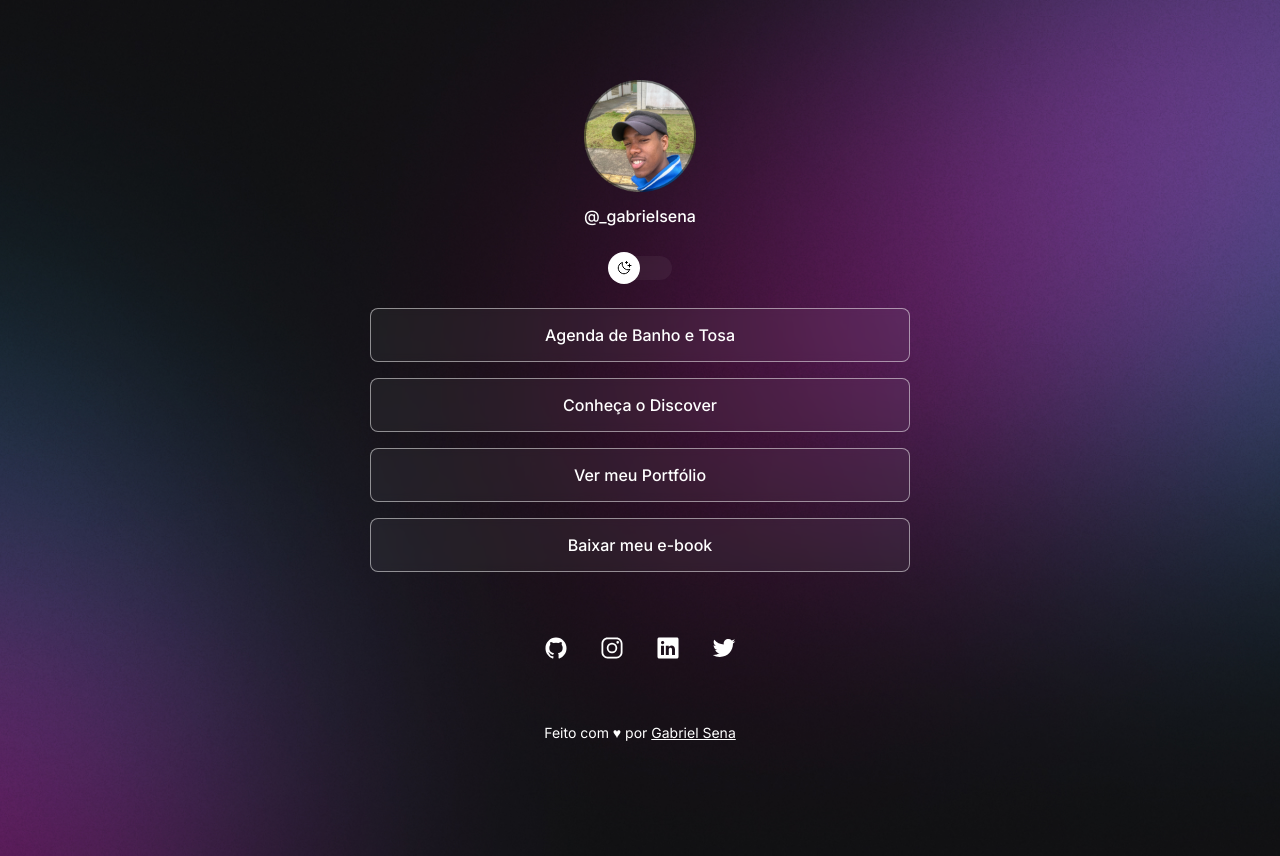
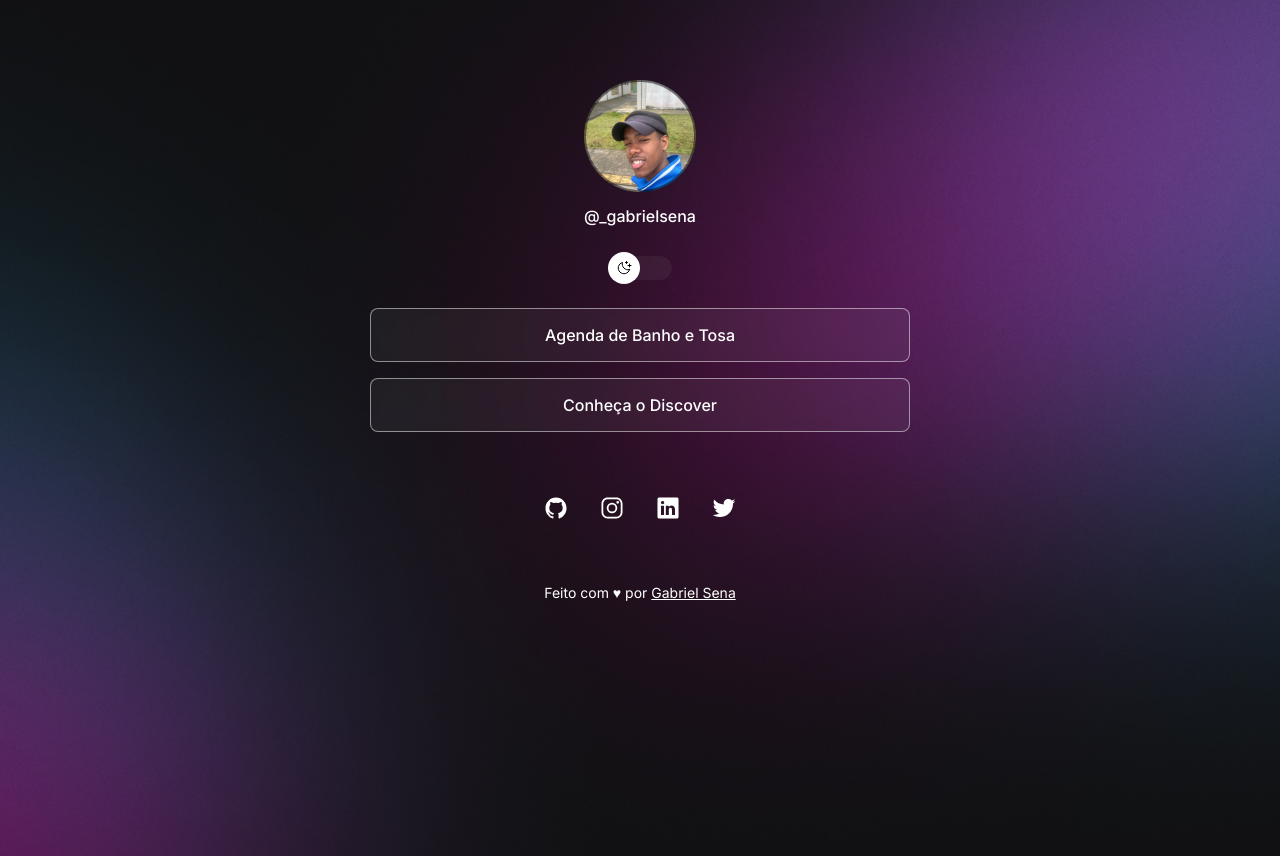
Before and after one commit to Gabriel-Sena/DiscoverRocketseat, a plain HTML site: page index.html in a window 1280 px wide. Drawn offline with nearby package versions, Linux system fonts and the light colour scheme.

Commit message:
correção bara de rolamento e links

```diff
--- a/index.html
+++ b/index.html
@@ -32,8 +32,8 @@
       <ul>
         <li><a href="http://agenda-de-banhotosa.infinityfreeapp.com/MeuProjetoMVC/View/add-dono.php" target="_blank">Agenda de Banho e Tosa</a></li>
         <li><a href="https://app.rocketseat.com.br/discover" target="_blank">Conheça o Discover</a></li>
-        <li><a href="#">Ver meu Portfólio</a></li>
-        <li><a href="#">Baixar meu e-book</a></li>
+        <!-- <li><a href="#">Ver meu Portfólio (ficticio)</a></li>
+        <li><a href="#">Baixar meu e-book (ficticio)</a></li> -->
       </ul>
 
       <div id="social-links">
--- a/style.css
+++ b/style.css
@@ -34,6 +34,7 @@ body{
   background: color image repeat position/size */
   background: var(--bg-url) no-repeat top center/cover;
   height: 100vh;
+  overflow: hidden;
 }
 
 body *{
```
